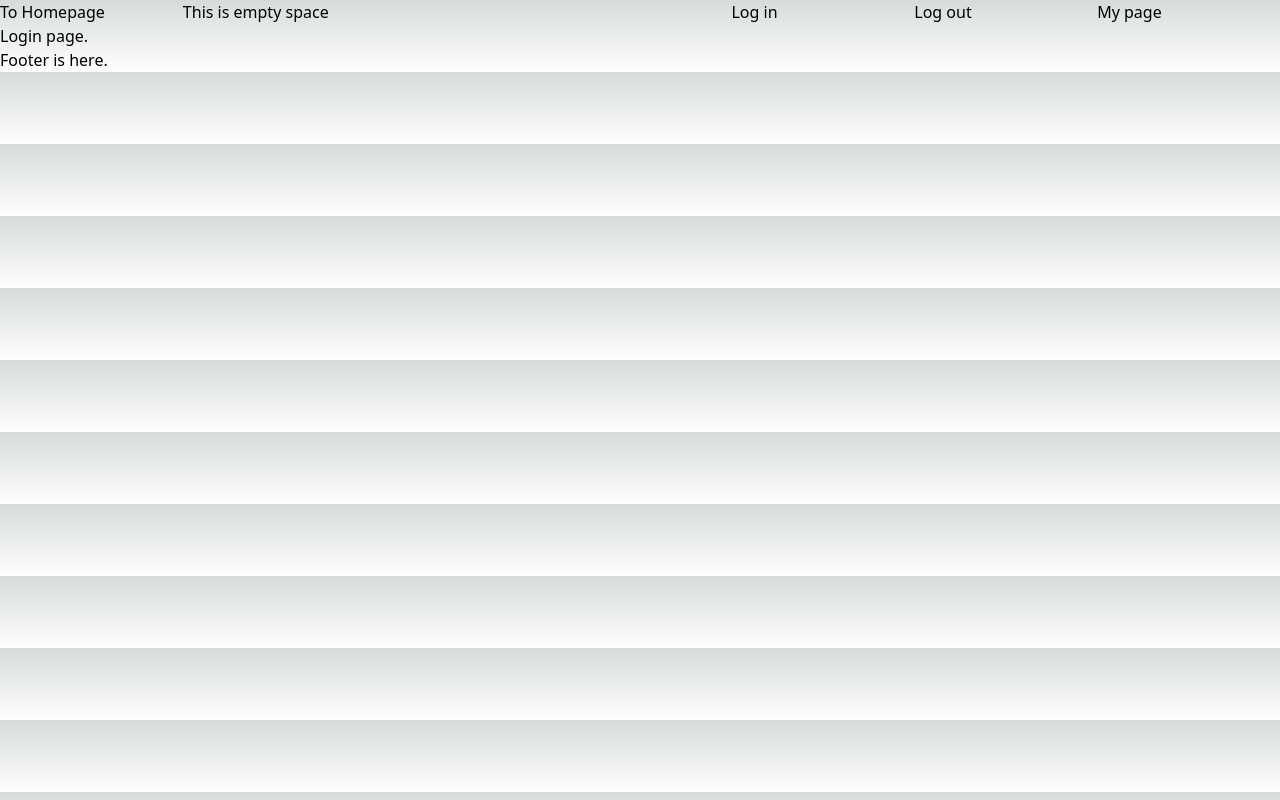
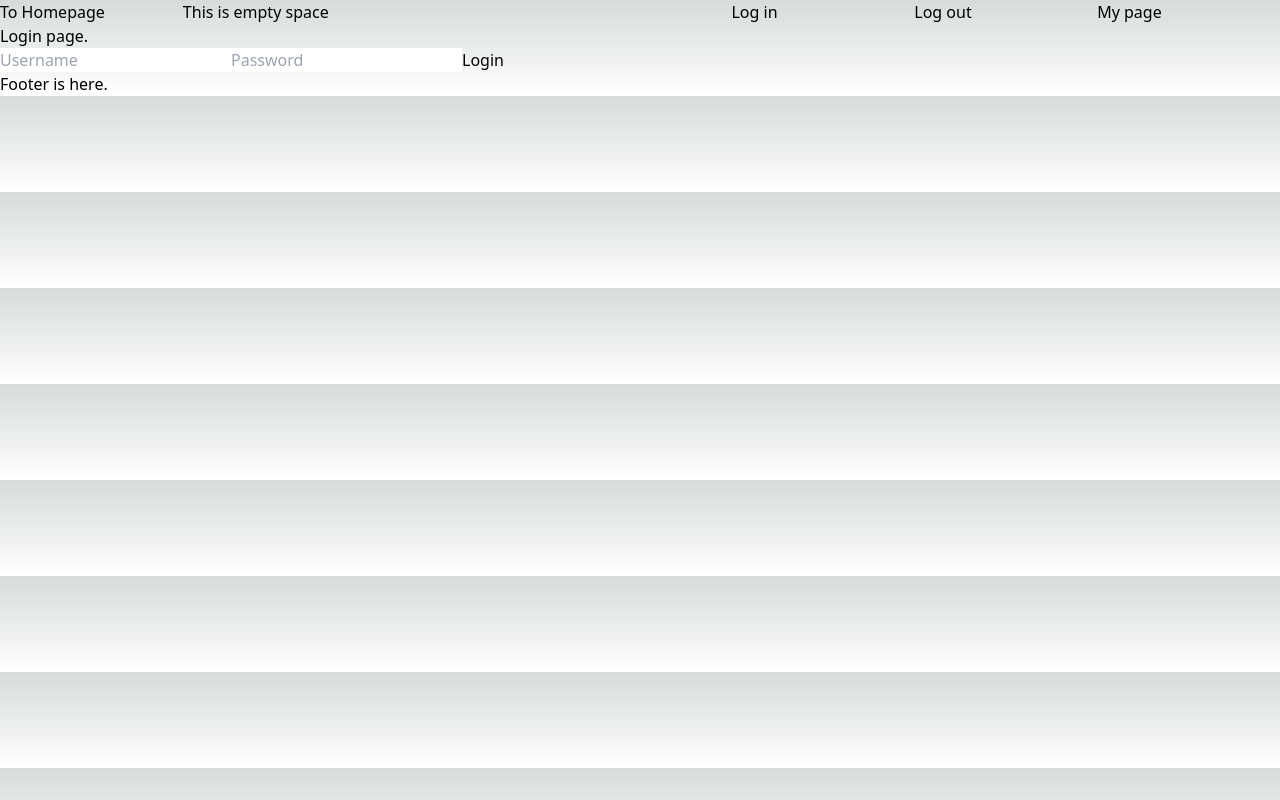
Before and after one commit to JStreet-Sensei/jstreet-frontend, a Next.js app: page /login in a window 1280 px wide. Built offline with nearby package versions, Linux system fonts and the light colour scheme; no server answers.

Commit message:
feat:Router to the other page after login.

```diff
--- a/pages/login.tsx
+++ b/pages/login.tsx
@@ -1,26 +1,35 @@
 //This page is for login page.
 //User can login and sign up.
 
-import React, { useState, useEffect } from "react";
+import React, { useState, useEffect, FormEvent } from "react";
+import SelectGame from "./selectGame";
+import { useRouter } from "next/router";
 
 const BACKEND_URL = process.env.NEXT_PUBLIC_BACKEND_URL;
 
 const Login = () => {
-//   const [data, setData] = useState(null);
+  const [username, setUsername] = useState("")
+  const [password, setPassword] = useState("")
+  const router = useRouter()
 
-//   useEffect(() => {
-//     // Fetch data from the backend using a GET request
-//     fetch(BACKEND_URL + "/test/")
-//       .then((res) => res.json())
-//       .then((data) => setData(data.data))
-//       .catch((error) => console.error("Error fetching data:", error));
-//   }, []); // Empty dependency array ensures this runs only once on component mount
+  const handleLogin = async (e: FormEvent) => {
+    e.preventDefault();
+    //Add authentication functionality here
+    if (true) {
+      console.log(e)
+      router.push("/selectGame")
+    }
+    router.push("/404")
+  }
 
   return (
     <div>
       <h1>Login page.</h1>
-      {/* <p>{data ? data : "Loading data..."}</p>{" "} */}
-      {/* Display data or loading message */}
+      <form onSubmit={handleLogin}>
+        <input id="username" type="text" value={username} onChange={(e) => setUsername(e.target.value)} placeholder="Username"></input>
+        <input id="password" type="password" value={password} onChange={(e) => setPassword(e.target.value)} placeholder="Password"></input>
+        <button type="submit" >Login</button>
+      </form>
     </div>
   );
 };
```
